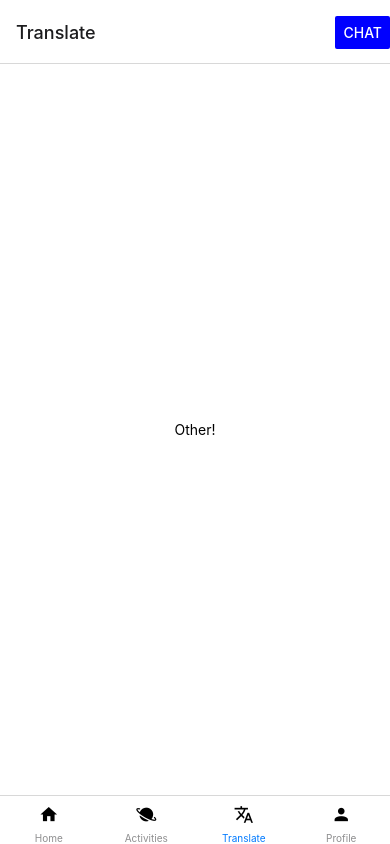
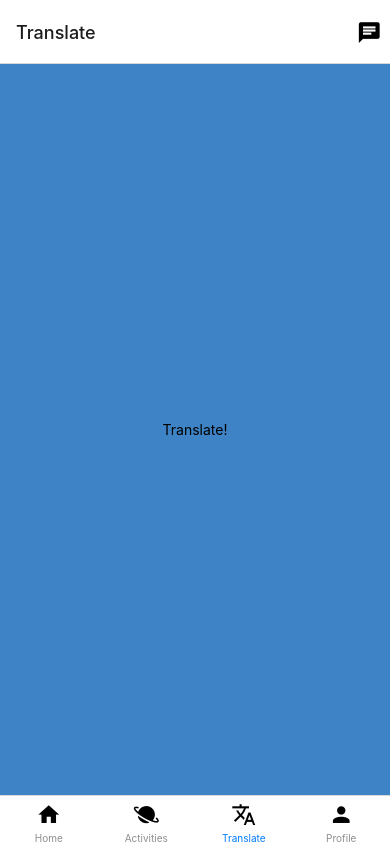
Before and after one commit to MykeriaC/languages-app, a React Native app in the folder languages-app/: screen /Translate in a window 390 px wide. Built offline with nearby package versions, Linux system fonts and the light colour scheme.

Commit message:
four
fourth commit

```diff
--- a/languages-app/App.js
+++ b/languages-app/App.js
@@ -6,7 +6,7 @@ import { createNativeStackNavigator } from '@react-navigation/native-stack';
 import { createBottomTabNavigator } from '@react-navigation/bottom-tabs';
 import HomeScreen from './tabs/home';
 import ActivityScreen from './tabs/activity';
-import OtherScreen from './tabs/other';
+import TranslateScreen from './tabs/translate';
 import ChatScreen from './tabs/chat';
 import ProfileScreen from './tabs/profile';
 import MaterialCommunityIcons from "react-native-vector-icons/MaterialCommunityIcons";
@@ -22,7 +22,7 @@ function AllTabs({navigation}) {
         name="Home"
         component={HomeScreen}
         options={{
-          tabBarIcon: () => <MaterialCommunityIcons name="home" size={20} />
+          tabBarIcon: () => <MaterialCommunityIcons name="home" size={25} />
         }}
       />
       <Tab.Screen
@@ -31,27 +31,29 @@ function AllTabs({navigation}) {
 
         options={{
           headerRight: () => (
-            <Button
+            <MaterialCommunityIcons style={{padding: "3%"}}
+              name="message-text"
+              size={25}
               onPress={() => {navigation.navigate('Chat')}}
               title="Chat"
-              color= "blue"
             />
           ),
-          tabBarIcon: () => <Ionicons name="planet" size={20} />
+          tabBarIcon: () => <Ionicons name="planet" size={25} />
         }}
       />
       <Tab.Screen
         name="Translate"
-        component={OtherScreen}
+        component={TranslateScreen}
         options={{
           headerRight: () => (
-            <Button
+            <MaterialCommunityIcons style={{padding: "3%"}}
+              name="message-text"
+              size={25}
               onPress={() => {navigation.navigate('Chat')}}
               title="Chat"
-              color= "blue"
             />
           ),
-          tabBarIcon: () => <MaterialCommunityIcons name="translate" size={20} />
+          tabBarIcon: () => <MaterialCommunityIcons name="translate" size={25} />
         }}
       />
       <Tab.Screen
@@ -59,13 +61,14 @@ function AllTabs({navigation}) {
         component={ProfileScreen}
         options={{
           headerRight: () => (
-            <Button
+            <MaterialCommunityIcons style={{padding: "3%"}}
+              name="message-text"
+              size={25}
               onPress={() => {navigation.navigate('Chat')}}
               title="Chat"
-              color= "blue"
             />
           ),
-          tabBarIcon: () => <MaterialCommunityIcons name="account" size={20} />
+          tabBarIcon: () => <MaterialCommunityIcons name="account" size={25} />
         }}
       />
     </Tab.Navigator>
--- a/languages-app/tabs/activity.js
+++ b/languages-app/tabs/activity.js
@@ -13,7 +13,7 @@ export default ActivityScreen;
 const styles = StyleSheet.create({
     container: {
       flex: 1,
-      backgroundColor: '#fff',
+      backgroundColor: '#3D83C6',
       alignItems: 'center',
       justifyContent: 'center',
     },
--- a/languages-app/tabs/chat.js
+++ b/languages-app/tabs/chat.js
@@ -13,7 +13,7 @@ export default ChatScreen;
 const styles = StyleSheet.create({
     container: {
       flex: 1,
-      backgroundColor: '#fff',
+      backgroundColor: '#3D83C6',
       alignItems: 'center',
       justifyContent: 'center',
     },
--- a/languages-app/tabs/home.js
+++ b/languages-app/tabs/home.js
@@ -13,7 +13,7 @@ export default HomeScreen;
 const styles = StyleSheet.create({
     container: {
       flex: 1,
-      backgroundColor: '#fff',
+      backgroundColor: '#3D83C6',
       alignItems: 'center',
       justifyContent: 'center',
     },
--- a/languages-app/tabs/profile.js
+++ b/languages-app/tabs/profile.js
@@ -13,7 +13,7 @@ export default ProfileScreen;
 const styles = StyleSheet.create({
     container: {
       flex: 1,
-      backgroundColor: '#fff',
+      backgroundColor: '#3D83C6',
       alignItems: 'center',
       justifyContent: 'center',
     },
--- a/languages-app/tabs/other.js
+++ b/languages-app/tabs/translate.js
@@ -1,19 +1,19 @@
 import { StyleSheet, Text, View } from 'react-native';
 
-function OtherScreen() {
+function TranslateScreen() {
     return (
       <View style={styles.container}>
-        <Text>Other!</Text>
+        <Text>Translate!</Text>
       </View>
     );
 }
 
-export default OtherScreen;
+export default TranslateScreen;
 
 const styles = StyleSheet.create({
     container: {
       flex: 1,
-      backgroundColor: '#fff',
+      backgroundColor: '#3D83C6',
       alignItems: 'center',
       justifyContent: 'center',
     },
```
Also changed, not shown: languages-app/style.js (added, +16 -0 lines).
